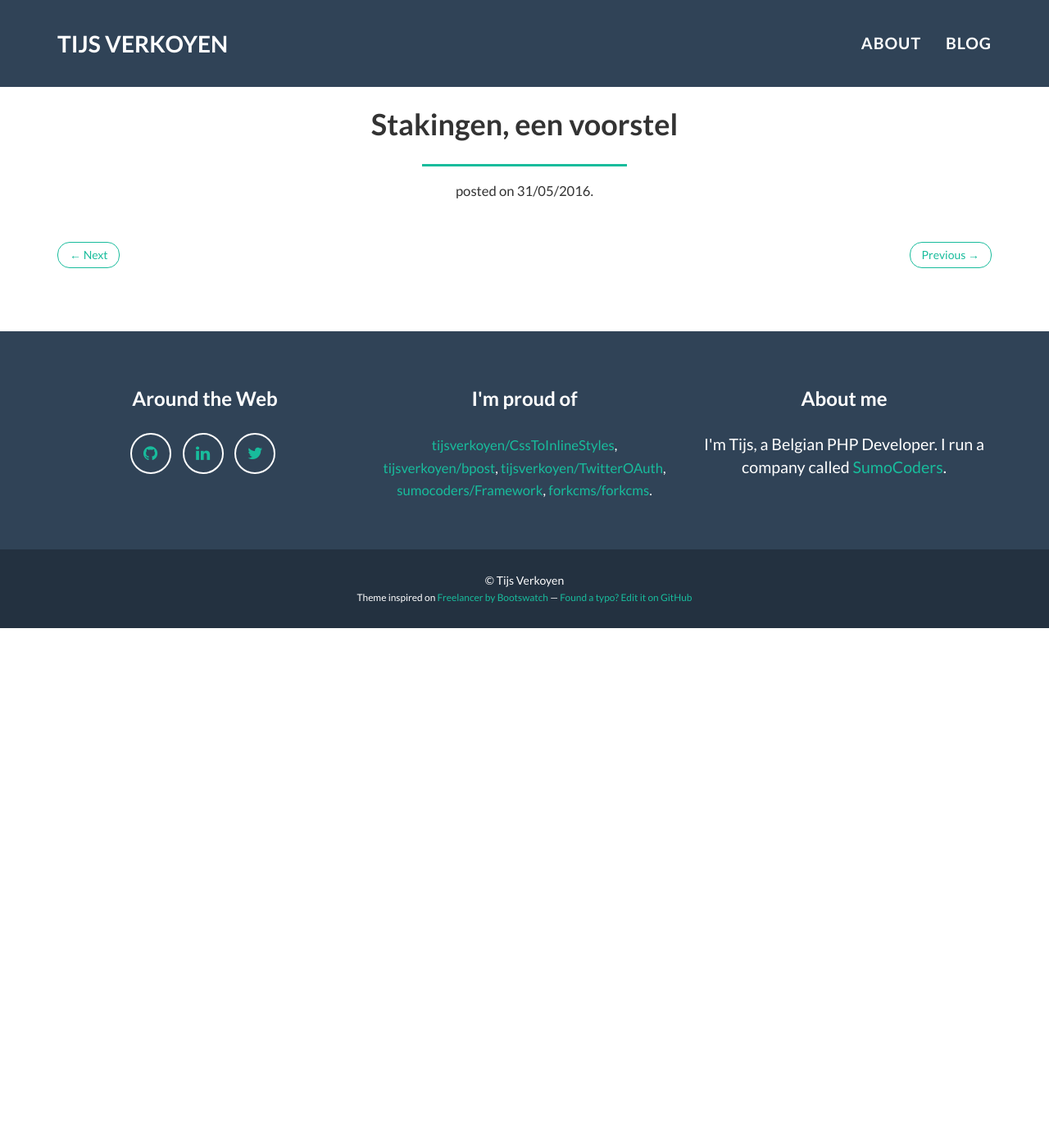
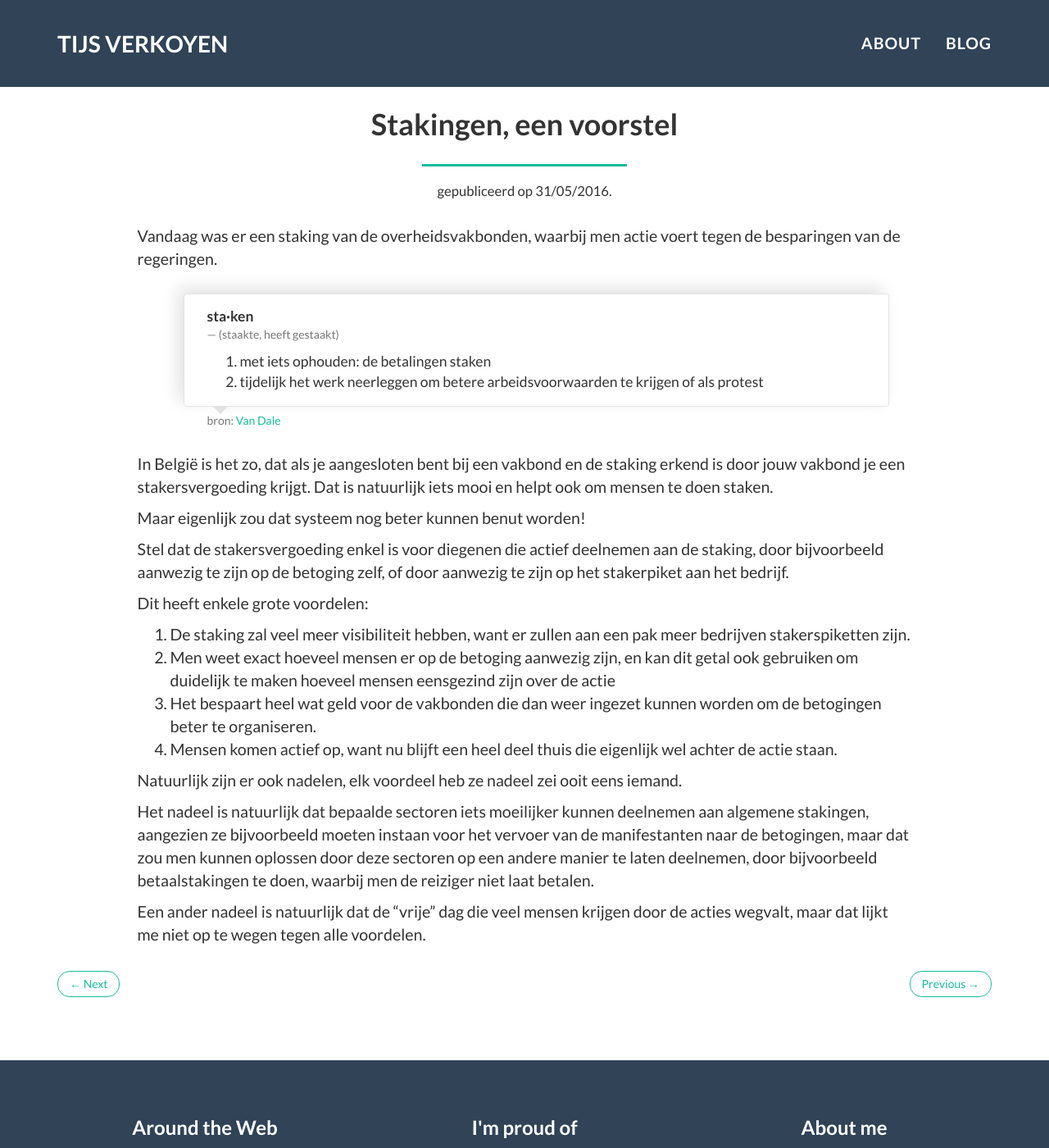
Before and after one commit to tijsverkoyen/tijsverkoyen.github.io, a Jekyll site: the page built from _posts/2016-05-31-stakingen-een-voorstel.md, in a window 1280 px wide and 1400 px high. Shown: the whole window at 82% size. Built offline with Jekyll 4.4.1, drawn with Linux system fonts in a browser that asks for light colours; nearby versions of some CDN libraries; comment, search, counter and statistics services are not loaded.

Commit message:
Wrote the post

```diff
--- a/_posts/2016-05-31-stakingen-een-voorstel.md
+++ b/_posts/2016-05-31-stakingen-een-voorstel.md
@@ -3,5 +3,38 @@ layout: post
 title:  "Stakingen, een voorstel"
 date:   2016-05-31 00:37:01
 image:  2016-05-31-stakingen-een-voorstel.gif
+language: nl
 comments: true
 ---
+Vandaag was er een staking van de overheidsvakbonden, waarbij men actie voert tegen de besparingen van de regeringen.
+
+> <strong>sta·ken</strong><small>(staakte, heeft gestaakt)</small>
+> 1. met iets ophouden: de betalingen staken
+> 2. tijdelijk het werk neerleggen om betere arbeidsvoorwaarden te krijgen of als protest
+> <footer>bron: <a href="http://www.vandale.be/gratis-woordenboek/betekenis/nederlands/staken">Van Dale</a></footer>
+
+In België is het zo, dat als je aangesloten bent bij een vakbond en de staking erkend is door jouw vakbond je een
+stakersvergoeding krijgt. Dat is natuurlijk iets mooi en helpt ook om mensen te doen staken.
+
+Maar eigenlijk zou dat systeem nog beter kunnen benut worden!
+
+Stel dat de stakersvergoeding enkel is voor diegenen die actief deelnemen aan de staking, door bijvoorbeeld aanwezig te
+zijn op de betoging zelf, of door aanwezig te zijn op het stakerpiket aan het bedrijf.
+
+Dit heeft enkele grote voordelen:
+
+1. De staking zal veel meer visibiliteit hebben, want er zullen aan een pak meer bedrijven stakerspiketten zijn.
+2. Men weet exact hoeveel mensen er op de betoging aanwezig zijn, en kan dit getal ook gebruiken om duidelijk te maken
+    hoeveel mensen eensgezind zijn over de actie
+3. Het bespaart heel wat geld voor de vakbonden die dan weer ingezet kunnen worden om de betogingen beter te organiseren.
+4. Mensen komen actief op, want nu blijft een heel deel thuis die eigenlijk wel achter de actie staan.
+
+Natuurlijk zijn er ook nadelen, elk voordeel heb ze nadeel zei ooit eens iemand.
+
+Het nadeel is natuurlijk dat bepaalde sectoren iets moeilijker kunnen deelnemen aan algemene stakingen, aangezien ze
+bijvoorbeeld moeten instaan voor het vervoer van de manifestanten naar de betogingen, maar dat zou men kunnen oplossen
+door deze sectoren op een andere manier te laten deelnemen, door bijvoorbeeld betaalstakingen te doen, waarbij men de reiziger
+niet laat betalen.
+
+Een ander nadeel is natuurlijk dat de "vrije" dag die veel mensen krijgen door de acties wegvalt, maar dat lijkt me niet
+op te wegen tegen alle voordelen.
```
